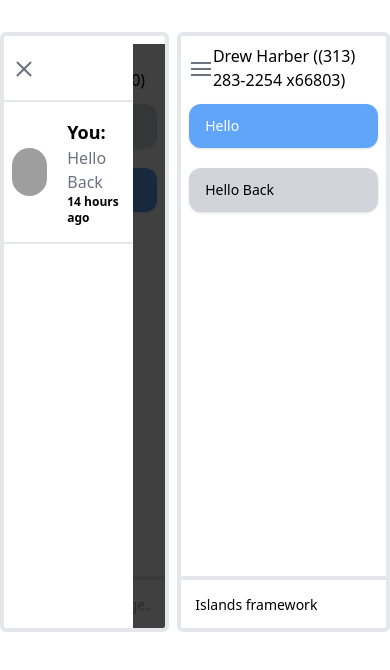
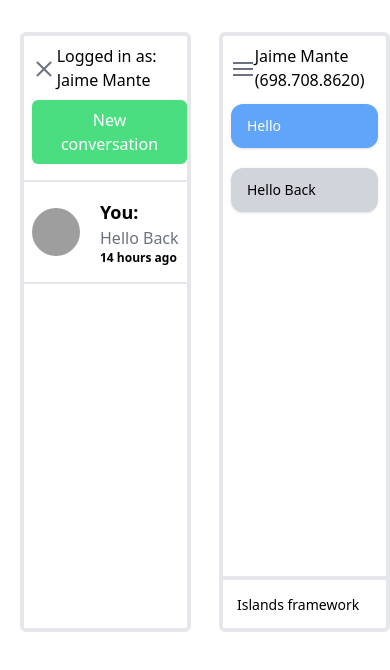
Before and after one commit to TNortnern/journeyage-test, a Vue app: page / in a window 390 px wide. Both pictures are taken after a click on the button 23 px from the left and 68 px from the top of the page. Shown: the top 670 px of the page. Built offline with nearby package versions, Linux system fonts and the light colour scheme; grey boxes are pictures that could not be loaded.

Commit message:
new conversations working

```diff
--- a/src/App.vue
+++ b/src/App.vue
@@ -2,14 +2,10 @@
   <div class="max-w-7xl mx-auto pt-8 min-h-screen">
     <div class="flex justify-center space-x-2">
       <user-device
-        :contact="$store.state.users[0]"
         :user="$store.state.users[0]"
-        :conversation="$store.state.conversations[0]"
       />
       <user-device
-        :contact="$store.state.users[1]"
         :user="$store.state.users[1]"
-        :conversation="$store.state.conversations[0]"
       />
     </div>
   </div>
--- a/src/components/Conversation.vue
+++ b/src/components/Conversation.vue
@@ -1,6 +1,9 @@
 <template>
   <div class="flex flex-col h-full">
-    <div class="px-2">
+    <div
+      v-if="conversation.messages.length"
+      class="px-2"
+    >
       <transition-group
         name="fade"
         mode="out-in"
@@ -73,7 +76,7 @@ export default {
       }
     })
     const getOtherUsers = computed(() => {
-      const getUser = props.conversation.messages.filter((c) => {
+      const getUser = props.conversation.users.filter((c) => {
         // console.log(c)
         // using an array just in case a group chat is implemeted and needing to find all user's that is isn't the user of the device
         const otherUsers = c.user !== props.user.id
--- a/src/components/ConversationListItem.vue
+++ b/src/components/ConversationListItem.vue
@@ -1,5 +1,11 @@
 <template>
-  <button class="flex py-4 px-2 items-center border-b-2 border-t-2 hover:bg-gray-200 duration-150 w-full">
+  <button
+    class="flex py-4 px-2 items-center border-b-2 border-t-2 hover:bg-gray-200 duration-150 w-full"
+    @click="$store.commit('SET_ACTIVE_CONVERSATION', {
+      user,
+      conversation,
+    }), $emit('toggleDrawer')"
+  >
     <div class="mr-5">
       <img
         src="https://source.unsplash.com/_7LbC5J-jw4/600x600"
@@ -7,17 +13,27 @@
         alt=""
       >
     </div>
-    <div class="text-left">
+    <div
+      v-if="mostRecentUser"
+      class="text-left"
+    >
       <div class="text-lg font-semibold">
         {{ getUserTitle }}:
       </div>
       <p class="text-gray-500">
         {{ mostRecentMessage.text }}
       </p>
+
       <p class="text-black font-bold text-xs">
         {{ timeAgo }} ago
       </p>
     </div>
+    <p
+      v-else
+      class="text-blue-800"
+    >
+      Draft
+    </p>
   </button>
 </template>
 
@@ -36,6 +52,7 @@ export default {
       default: null,
     }
   },
+  emits: ['toggleDrawer'],
   setup (props) {
     const timeSince = (date) => {
       let seconds = Math.floor((new Date() - date) / 1000);
@@ -70,16 +87,19 @@ export default {
     })
     const mostRecentUser = store.getters.GET_USER(mostRecentMessage.value?.user)
     const getUserTitle = computed(() => mostRecentUser?.id === props.user.id ? 'You' : mostRecentUser.name)
-    const timeAgo = ref(timeSince(mostRecentMessage.value.sent))
+    const timeAgo = ref( mostRecentMessage.value ? timeSince(mostRecentMessage.value.sent) : 0)
     const timeAgoCounter = ref()
     watch(() => mostRecentMessage.value, (val) => {
+      if (!val) return
       console.log(`val`, val)
+      console.log(`getUserTitle.value`, getUserTitle.value)
+      console.log(`props.user`, props.user)
       timeAgoCounter.value = setInterval(() => {
         timeAgo.value = timeSince(mostRecentMessage.value.sent)
       }, 5000);
       timeAgo.value = timeSince(mostRecentMessage.value.sent)
     })
-  onBeforeUnmount (() => {
+    onBeforeUnmount(() => {
       clearInterval(timeAgoCounter.value)
     })
     return {
--- a/src/components/Hamburger.vue
+++ b/src/components/Hamburger.vue
@@ -1,6 +1,6 @@
 <template>
   <button
-    class="text-gray-500 hover:text-gray-700 w-10 h-10 relative focus:outline-none duration-50 relative z-40"
+    class="text-gray-500 hover:text-gray-700 w-10 h-10 relative focus:outline-none duration-50 "
     @click="$emit('toggleDrawer')"
   >
     <div class="block w-5 absolute left-1/2 top-1/2   transform  -translate-x-1/2 -translate-y-1/2">
--- a/src/components/UserDevice.vue
+++ b/src/components/UserDevice.vue
@@ -1,5 +1,8 @@
 <template>
-  <div class="border border-4 rounded-md pt-2 pb-0 h-150 md:(w-[48%]) overflow-y-auto flex flex-col relative">
+  <div
+    class="border border-4 rounded-md pt-2 pb-0 h-150 flex-1 mx-5 flex flex-col relative"
+    :class="drawerOpen ? 'overflow-y-hidden' : 'overflow-y-auto'"
+  >
     <transition name="fade">
       <div
         v-if="drawerOpen"
@@ -9,58 +12,95 @@
     <transition name="drawer">
       <div
         v-if="drawerOpen"
-        class="bg-white h-full absolute inset-0 w-4/5 z-30 pt-16"
+        class="bg-white h-full absolute inset-0 w-full md:w-4/5 z-30 pt-16 overflow-y-auto"
       >
+        <button
+          class="bg-green-400 hover:bg-opacity-80 duration-150 px-4 py-2 rounded-md text-white inline-block mb-4 ml-2"
+          @click="$store.dispatch('NEW_CONVERSATION', {
+            sent: new Date(),
+            user,
+          })"
+        >
+          New conversation
+        </button>
         <conversation-list-item
-          v-for="item in $store.state.conversations"
+          v-for="item in $store.state.conversations.filter((conv) => conv.users.find((u) => u.user === user.id))"
           :key="item.id"
           :conversation="item"
           :user="user"
+          @toggleDrawer="toggleDrawer"
         />
       </div>
     </transition>
-    <div class="flex mb-3 items-center px-2">
+    <div
+      class="flex mb-3 items-center px-2 relative z-40"
+    >
       <hamburger
         :drawer-open="drawerOpen"
         @toggleDrawer="toggleDrawer"
       />
-      <p>
-        {{ contact?.name }} ({{ contact?.number }})
-      </p>
+      <transition
+        name="text-fade"
+        mode="out-in"
+      >
+        <p v-if="!drawerOpen">
+          <!-- Hard coding the first user but if this was a group chat, then could loop through all other users in the text and show them -->
+          <template v-if="$store.getters.GET_USER(getOtherUsers[0]?.user)">
+            {{ $store.getters.GET_USER(getOtherUsers[0]?.user)?.name }} ({{ $store.getters.GET_USER(getOtherUsers[0]?.user)?.number }})
+          </template>
+        </p>
+        <p v-else>
+          Logged in as: {{ user.name }}
+        </p>
+      </transition>
     </div>
-    <conversation v-bind="$props" />
+    <conversation
+      v-if="conversation"
+      v-bind="$props"
+      :conversation="conversation"
+    />
   </div>
 </template>
 
 <script>
 import Conversation from './Conversation.vue'
 import ConversationListItem from './ConversationListItem.vue'
-import { ref } from '@vue/reactivity'
+import { computed, ref } from '@vue/reactivity'
 import Hamburger from './Hamburger.vue'
+import { useStore } from 'vuex'
+import { watch } from '@vue/runtime-core'
 export default {
-  components: {  Conversation, ConversationListItem, Hamburger, },
+  components: { Conversation, ConversationListItem, Hamburger, },
   props: {
     user: {
       type: Object,
       default: null,
     },
-    contact: {
-      type: Object,
-      default: null,
-    },
-    conversation: {
-      type: Object,
-      default: null,
+  },
+  setup (props) {
+    const store = useStore()
+    const drawerOpen = ref(false)
+    const toggleDrawer = () => drawerOpen.value = !drawerOpen.value
+    const conversation = computed(() => store.getters.GET_CONVERSATION(props.user.activeConversation))
+    watch(() => conversation.value, (val) => {
+      console.log(`val`, val)
+    })
+    const getOtherUsers = computed(() => {
+      const getUsers = conversation.value.users.filter((c) => {
+        // console.log(c)
+        // using an array just in case a group chat is implemeted and needing to find all user's that is isn't the user of the device
+        const otherUsers = c.user !== props.user.id
+        return otherUsers
+      })
+      return getUsers
+    })
+    return {
+      drawerOpen,
+      conversation,
+      toggleDrawer,
+      getOtherUsers,
     }
   },
-  setup () {
-    const drawerOpen = ref(false)
-    const toggleDrawer = () => drawerOpen.value = !drawerOpen.value
-    return {
-      drawerOpen,
-      toggleDrawer,
-    }
-  }
 }
 </script>
 
@@ -73,6 +113,15 @@ export default {
 
 .fade-enter-from,
 .fade-leave-to {
+  opacity: 0;
+}
+.text-fade-enter-active,
+.text-fade-leave-active {
+  transition: opacity 0.25s ease;
+}
+
+.text-fade-enter-from,
+.text-fade-leave-to {
   opacity: 0;
 }
 
--- a/src/main.js
+++ b/src/main.js
@@ -3,6 +3,7 @@ import store from './store'
 import App from './App.vue'
 import "virtual:windi.css";
 
+
 const app = createApp(App)
 app.use(store)
 app.mount('#app')
--- a/src/store/index.js
+++ b/src/store/index.js
@@ -9,6 +9,7 @@ const store = createStore({
         id: 1,
         name: faker.name.findName(),
         number: faker.phone.phoneNumber(),
+        activeConversation: 1,
         currentMessages: [
           //   {
           //     id: 1,
@@ -22,6 +23,7 @@ const store = createStore({
         id: 2,
         name: faker.name.findName(),
         number: faker.phone.phoneNumber(),
+        activeConversation: 1,
         currentMessages: [
           {
             id: 1,
@@ -67,6 +69,9 @@ const store = createStore({
     GET_USER: (state) => (id) => {
       return state.users.find((user) => user.id === id);
     },
+    GET_CONVERSATION: (state) => (id) => {
+      return state.conversations.find((conv) => conv.id === id);
+    },
   },
   actions: {
     INITIALIZE_MESSAGE({ state, commit }, { user, conversation, text = "" }) {
@@ -94,6 +99,59 @@ const store = createStore({
       });
       return index;
     },
+    GENERATE_USER({ state, commit }) {
+      const users = [...state.users];
+      const newUser = {
+        id: faker.datatype.uuid(),
+        name: faker.name.findName(),
+        number: faker.phone.phoneNumber(),
+        activeConversation: null,
+        currentMessages: [],
+        contacts: [],
+      };
+      users.push(newUser);
+      commit("SET", {
+        key: "users",
+        value: users,
+      });
+      return newUser;
+    },
+    async NEW_CONVERSATION(
+      { state, commit, dispatch },
+      { user, message = {}, sent }
+    ) {
+      // dispatch creates a promise
+      const newUser = await dispatch("GENERATE_USER");
+      commit("SET", {
+        key: "conversations",
+        value: [
+          ...state.conversations,
+          {
+            id: faker.datatype.uuid(),
+            // if I had more time on the test it'd make the users dynamically creatable but for now a new conversation randomly generates a new conversation for the user
+            users: [
+              {
+                user: user.id,
+                addedBy: null,
+              },
+              {
+                user: newUser.id,
+                addedBy: user.id,
+              },
+            ],
+            messages: Object.keys(message).length
+              ? [
+                  {
+                    id: faker.datatype.uuid(),
+                    ...message,
+                    sent: sent || faker.date.recent(),
+                  },
+                ]
+              : [],
+          },
+        ],
+      });
+    },
   },
   mutations: {
     SET(state, { key, value }) {
@@ -102,7 +160,10 @@ const store = createStore({
     SET_CONTACT(state, { key, value }) {
       state.contacts[key] = value;
     },
-
+    SET_ACTIVE_CONVERSATION(state, { user, conversation }) {
+      const userIndex = state.users.findIndex((u) => u.id === user.id);
+      state.users[userIndex].activeConversation = conversation.id;
+    },
     NEW_TEXT_MESSAGE(state, { conversation, user, text }) {
       const conversationIndex = [...state.conversations].findIndex(
         (c) => c.id === conversation?.id
@@ -117,22 +178,6 @@ const store = createStore({
       state.conversations[conversationIndex].messages =
         findConversation.messages;
     },
-    NEW_CONVERSATION(state, { users = [], message = {} }) {
-      state.conversations = [
-        ...state.conversations,
-        {
-          id: faker.datatype.uuid(),
-          users,
-          messages: [
-            {
-              id: faker.datatype.uuid(),
-              ...message,
-              sent: faker.date.recent(),
-            },
-          ],
-        },
-      ];
-    },
   },
 });
 
```
Also changed, not shown: src/components/DeviceDrawer.vue (added), 1 other file (tests, documents, lock files or other folders). Lines whose indentation alone changed are shown as unchanged.
